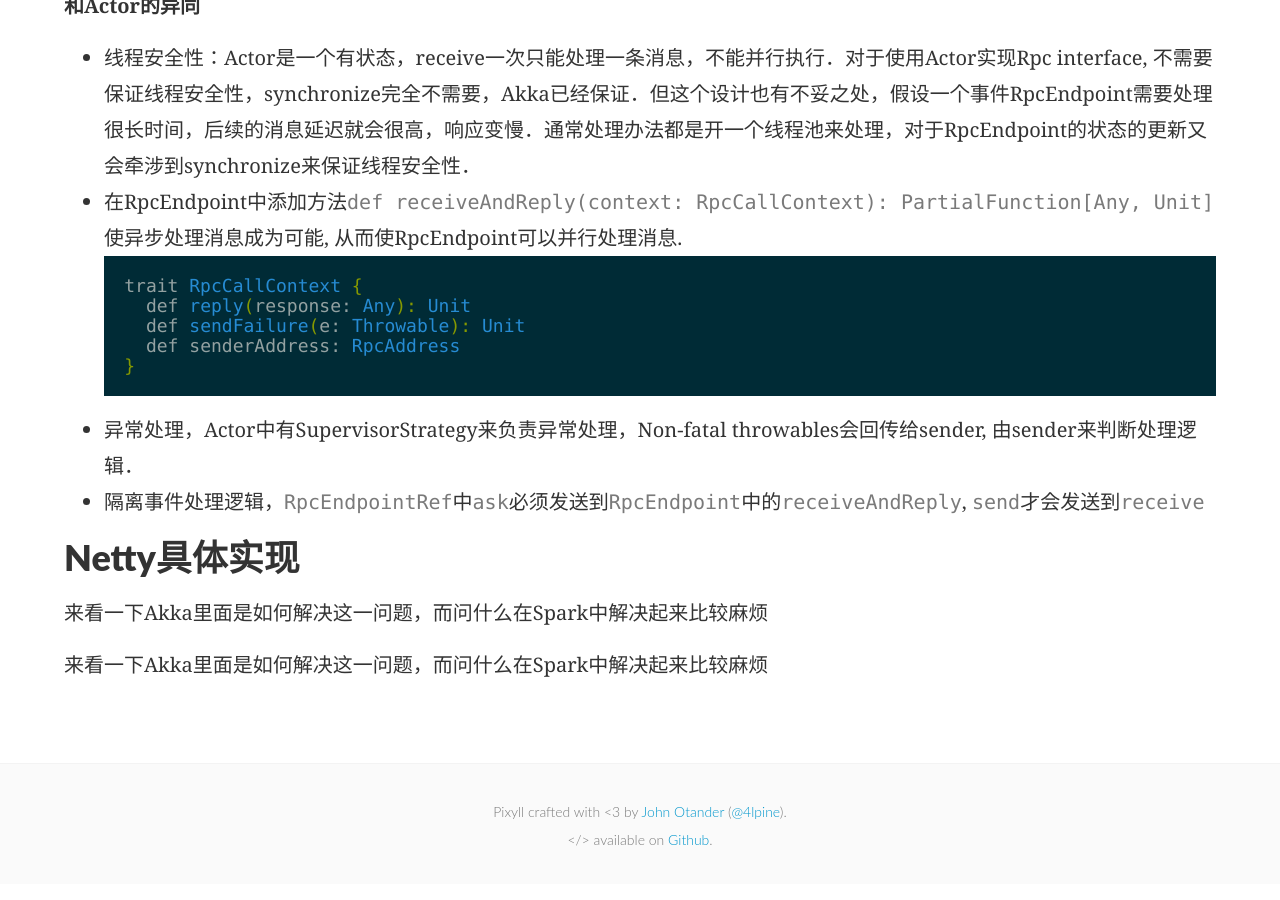
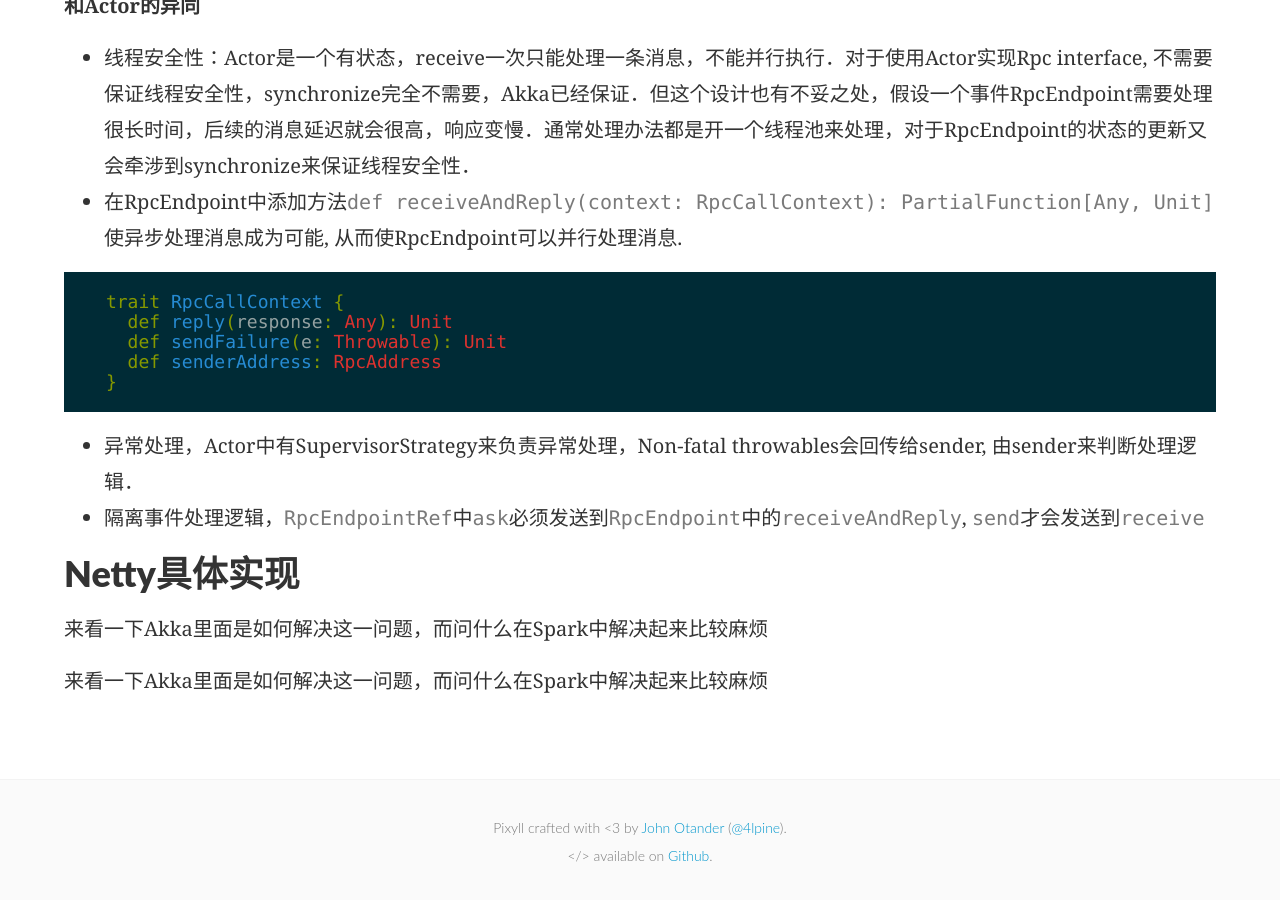
Before and after one commit to taigetco/taigetco.github.io, a Jekyll site: the page built from _posts/2016-02-09-spark-rpc.md, in a window 1280 px wide and 900 px high, scrolled down 1014 px. Built offline with Jekyll 4.4.1, drawn with Linux system fonts in a browser that asks for light colours; some web fonts are replaced.

Commit message:
display error issus

````diff
--- a/_posts/2016-02-09-spark-rpc.md
+++ b/_posts/2016-02-09-spark-rpc.md
@@ -25,7 +25,8 @@ categories: Spark design
 
 * 线程安全性：Actor是一个有状态，receive一次只能处理一条消息，不能并行执行．对于使用Actor实现Rpc interface, 不需要保证线程安全性，synchronize完全不需要，Akka已经保证．但这个设计也有不妥之处，假设一个事件RpcEndpoint需要处理很长时间，后续的消息延迟就会很高，响应变慢．通常处理办法都是开一个线程池来处理，对于RpcEndpoint的状态的更新又会牵涉到synchronize来保证线程安全性．
 * 在RpcEndpoint中添加方法```def receiveAndReply(context: RpcCallContext): PartialFunction[Any, Unit]```使异步处理消息成为可能, 从而使RpcEndpoint可以并行处理消息.
-~~~java
+
+~~~scala
   trait RpcCallContext {
     def reply(response: Any): Unit
     def sendFailure(e: Throwable): Unit
````
Also changed, not shown: 3 other files.
